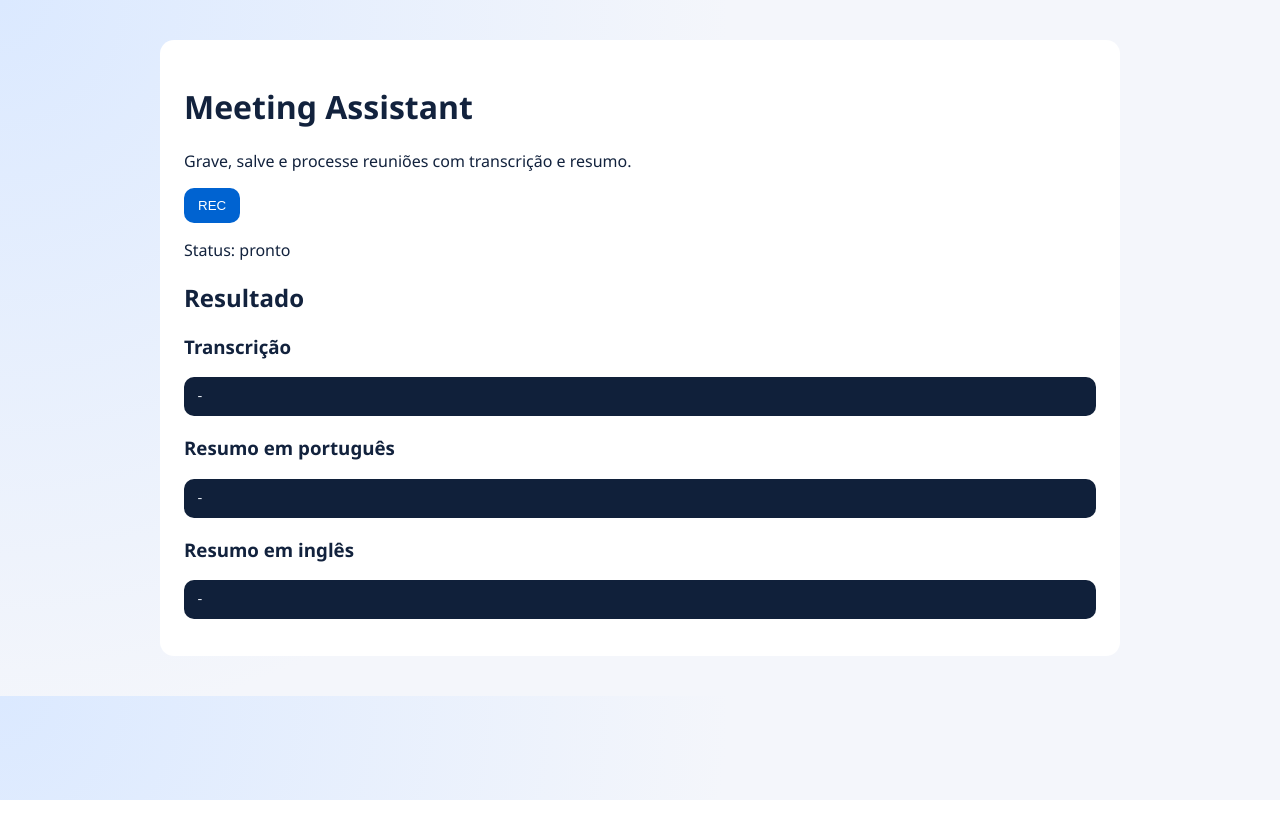
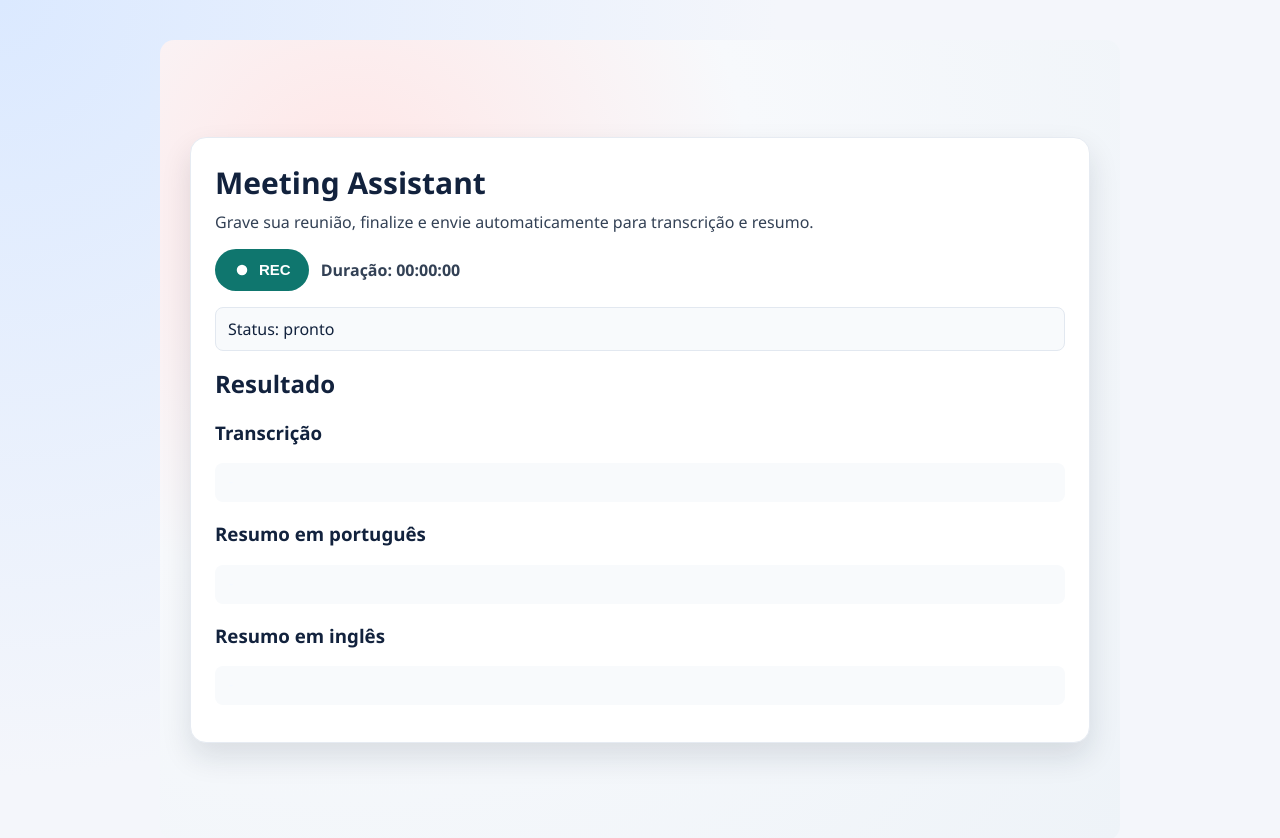
Before and after one commit to rafaelcolvara/meeting-assistant, a Next.js app in the folder apps/frontend/: page / in a window 1280 px wide. Shown: the top 838 px of the page. Before the commit the page ends 800 px from the top, so only its background shows below. Built offline with nearby package versions, Linux system fonts and the light colour scheme.

Commit message:
face lift

```diff
--- a/apps/frontend/app/page.tsx
+++ b/apps/frontend/app/page.tsx
@@ -1,6 +1,6 @@
 'use client';
 
-import { useMemo, useRef, useState } from 'react';
+import { useEffect, useRef, useState } from 'react';
 
 const MAX_RECORDING_MS = 2 * 60 * 60 * 1000;
 
@@ -26,12 +26,57 @@ function normalizeProcessResult(payload: unknown): ProcessResult {
   };
 }
 
+function formatDuration(ms: number): string {
+  const totalSeconds = Math.floor(ms / 1000);
+  const hours = Math.floor(totalSeconds / 3600);
+  const minutes = Math.floor((totalSeconds % 3600) / 60);
+  const seconds = totalSeconds % 60;
+
+  const hh = String(hours).padStart(2, '0');
+  const mm = String(minutes).padStart(2, '0');
+  const ss = String(seconds).padStart(2, '0');
+  return `${hh}:${mm}:${ss}`;
+}
+
+function RecIcon({
+  isRecording,
+  isProcessing,
+}: {
+  isRecording: boolean;
+  isProcessing: boolean;
+}) {
+  if (isProcessing) {
+    return (
+      <svg width="18" height="18" viewBox="0 0 24 24" aria-hidden="true">
+        <circle cx="12" cy="12" r="9" fill="none" stroke="currentColor" strokeWidth="3" opacity="0.35" />
+        <path d="M12 3a9 9 0 0 1 9 9" fill="none" stroke="currentColor" strokeWidth="3" strokeLinecap="round" />
+      </svg>
+    );
+  }
+
+  if (isRecording) {
+    return (
+      <svg width="18" height="18" viewBox="0 0 24 24" aria-hidden="true">
+        <rect x="7" y="7" width="10" height="10" rx="2" fill="currentColor" />
+      </svg>
+    );
+  }
+
+  return (
+    <svg width="18" height="18" viewBox="0 0 24 24" aria-hidden="true">
+      <circle cx="12" cy="12" r="7" fill="currentColor" />
+    </svg>
+  );
+}
+
 export default function HomePage() {
   const [status, setStatus] = useState('pronto');
   const [isRecording, setIsRecording] = useState(false);
   const [isProcessing, setIsProcessing] = useState(false);
   const [recordedBlob, setRecordedBlob] = useState<Blob | null>(null);
   const [recordedDurationMs, setRecordedDurationMs] = useState(0);
+  const [currentRecordingMs, setCurrentRecordingMs] = useState(0);
+  const [audioPreviewUrl, setAudioPreviewUrl] = useState('');
   const [result, setResult] = useState<ProcessResult | null>(null);
 
   const recorderRef = useRef<MediaRecorder | null>(null);
@@ -39,21 +84,40 @@ export default function HomePage() {
   const chunksRef = useRef<BlobPart[]>([]);
   const startedAtRef = useRef<number>(0);
   const timerRef = useRef<ReturnType<typeof setTimeout> | null>(null);
+  const tickerRef = useRef<ReturnType<typeof setInterval> | null>(null);
   const stopResolverRef = useRef<((data: { blob: Blob; durationMs: number }) => void) | null>(
     null,
   );
 
-  const audioPreviewUrl = useMemo(() => {
+  useEffect(() => {
     if (!recordedBlob) {
-      return '';
+      setAudioPreviewUrl('');
+      return;
     }
-    return URL.createObjectURL(recordedBlob);
+    const previewUrl = URL.createObjectURL(recordedBlob);
+    setAudioPreviewUrl(previewUrl);
+    return () => {
+      URL.revokeObjectURL(previewUrl);
+    };
   }, [recordedBlob]);
+
+  useEffect(() => {
+    return () => {
+      if (timerRef.current) {
+        clearTimeout(timerRef.current);
+      }
+      if (tickerRef.current) {
+        clearInterval(tickerRef.current);
+      }
+      streamRef.current?.getTracks().forEach((track) => track.stop());
+    };
+  }, []);
 
   async function startRecording() {
     try {
       setRecordedBlob(null);
       setRecordedDurationMs(0);
+      setCurrentRecordingMs(0);
       setResult(null);
       streamRef.current = await navigator.mediaDevices.getUserMedia({ audio: true });
       chunksRef.current = [];
@@ -76,10 +140,15 @@ export default function HomePage() {
         setStatus('gravação finalizada');
         setIsRecording(false);
         recorderRef.current = null;
+        setCurrentRecordingMs(0);
 
         if (timerRef.current) {
           clearTimeout(timerRef.current);
           timerRef.current = null;
+        }
+        if (tickerRef.current) {
+          clearInterval(tickerRef.current);
+          tickerRef.current = null;
         }
 
         streamRef.current?.getTracks().forEach((track) => track.stop());
@@ -92,6 +161,9 @@ export default function HomePage() {
       });
 
       startedAtRef.current = Date.now();
+      tickerRef.current = setInterval(() => {
+        setCurrentRecordingMs(Date.now() - startedAtRef.current);
+      }, 1000);
       timerRef.current = setTimeout(() => {
         if (recorderRef.current?.state === 'recording') {
           recorderRef.current.stop();
@@ -183,33 +255,104 @@ export default function HomePage() {
     }
   }
 
+  const primaryButtonLabel = isProcessing
+    ? 'Processando...'
+    : isRecording
+      ? 'Finalizar e enviar'
+      : 'REC';
+
+  const effectiveDurationMs = isRecording ? currentRecordingMs : recordedDurationMs;
+
   return (
-    <main>
-      <h1>Meeting Assistant</h1>
-      <p>Grave, salve e processe reuniões com transcrição e resumo.</p>
+    <main
+      style={{
+        minHeight: '100vh',
+        background:
+          'radial-gradient(circle at 20% 20%, #ffe6e6 0%, #f7f9fc 40%, #eef3f8 100%)',
+        display: 'grid',
+        placeItems: 'center',
+        padding: 20,
+      }}
+    >
+      <section
+        style={{
+          width: 'min(900px, 100%)',
+          backgroundColor: '#ffffff',
+          borderRadius: 16,
+          boxShadow: '0 14px 30px rgba(19, 29, 46, 0.12)',
+          border: '1px solid #e6ebf2',
+          padding: 24,
+        }}
+      >
+        <h1 style={{ margin: '0 0 8px', fontSize: 30 }}>Meeting Assistant</h1>
+        <p style={{ margin: '0 0 16px', color: '#334155' }}>
+          Grave sua reunião, finalize e envie automaticamente para transcrição e resumo.
+        </p>
 
-      <div style={{ display: 'flex', gap: 8, marginBottom: 16 }}>
-        <button type="button" onClick={handleRecButtonClick} disabled={isProcessing}>
-          {isProcessing ? 'Processando...' : isRecording ? 'Finalizar e enviar' : 'REC'}
-        </button>
-      </div>
+        <div style={{ display: 'flex', gap: 12, marginBottom: 16, alignItems: 'center' }}>
+          <button
+            type="button"
+            onClick={handleRecButtonClick}
+            disabled={isProcessing}
+            style={{
+              display: 'inline-flex',
+              alignItems: 'center',
+              gap: 8,
+              border: 0,
+              borderRadius: 999,
+              padding: '12px 18px',
+              fontWeight: 700,
+              fontSize: 15,
+              color: '#fff',
+              backgroundColor: isRecording ? '#b91c1c' : '#0f766e',
+              cursor: isProcessing ? 'not-allowed' : 'pointer',
+              opacity: isProcessing ? 0.8 : 1,
+              transition: 'transform 120ms ease',
+            }}
+            aria-label={primaryButtonLabel}
+          >
+            <RecIcon isRecording={isRecording} isProcessing={isProcessing} />
+            <span>{primaryButtonLabel}</span>
+          </button>
 
-      <p>Status: {status}</p>
+          <div style={{ color: '#334155', fontWeight: 600 }}>
+            Duração: <span style={{ fontVariantNumeric: 'tabular-nums' }}>{formatDuration(effectiveDurationMs)}</span>
+          </div>
+        </div>
 
-      {audioPreviewUrl ? <audio controls src={audioPreviewUrl} /> : null}
+        <p
+          role="status"
+          aria-live="polite"
+          style={{
+            margin: '0 0 16px',
+            backgroundColor: '#f8fafc',
+            border: '1px solid #e2e8f0',
+            borderRadius: 8,
+            padding: '10px 12px',
+          }}
+        >
+          Status: {status}
+        </p>
 
-      <h2>Resultado</h2>
+        {audioPreviewUrl ? <audio controls src={audioPreviewUrl} style={{ width: '100%', marginBottom: 16 }} /> : null}
 
-      <h3>Transcrição</h3>
-      <pre>{result?.transcript ?? '-'}</pre>
+        <h2 style={{ marginTop: 0 }}>Resultado</h2>
 
-      <h3>Resumo em português</h3>
-      <pre>{result?.summaryInDetectedLanguage ?? '-'}</pre>
+        <h3>Transcrição</h3>
+        <pre style={{ backgroundColor: '#f8fafc', borderRadius: 8, padding: 12, whiteSpace: 'pre-wrap' }}>
+          {result?.transcript ?? '-'}
+        </pre>
 
-      <h3>Resumo em inglês</h3>
-      <pre>{result?.summaryInEnglish ?? '-'}</pre>
+        <h3>Resumo em português</h3>
+        <pre style={{ backgroundColor: '#f8fafc', borderRadius: 8, padding: 12, whiteSpace: 'pre-wrap' }}>
+          {result?.summaryInDetectedLanguage ?? '-'}
+        </pre>
 
-
+        <h3>Resumo em inglês</h3>
+        <pre style={{ backgroundColor: '#f8fafc', borderRadius: 8, padding: 12, whiteSpace: 'pre-wrap' }}>
+          {result?.summaryInEnglish ?? '-'}
+        </pre>
+      </section>
     </main>
   );
 }
```
